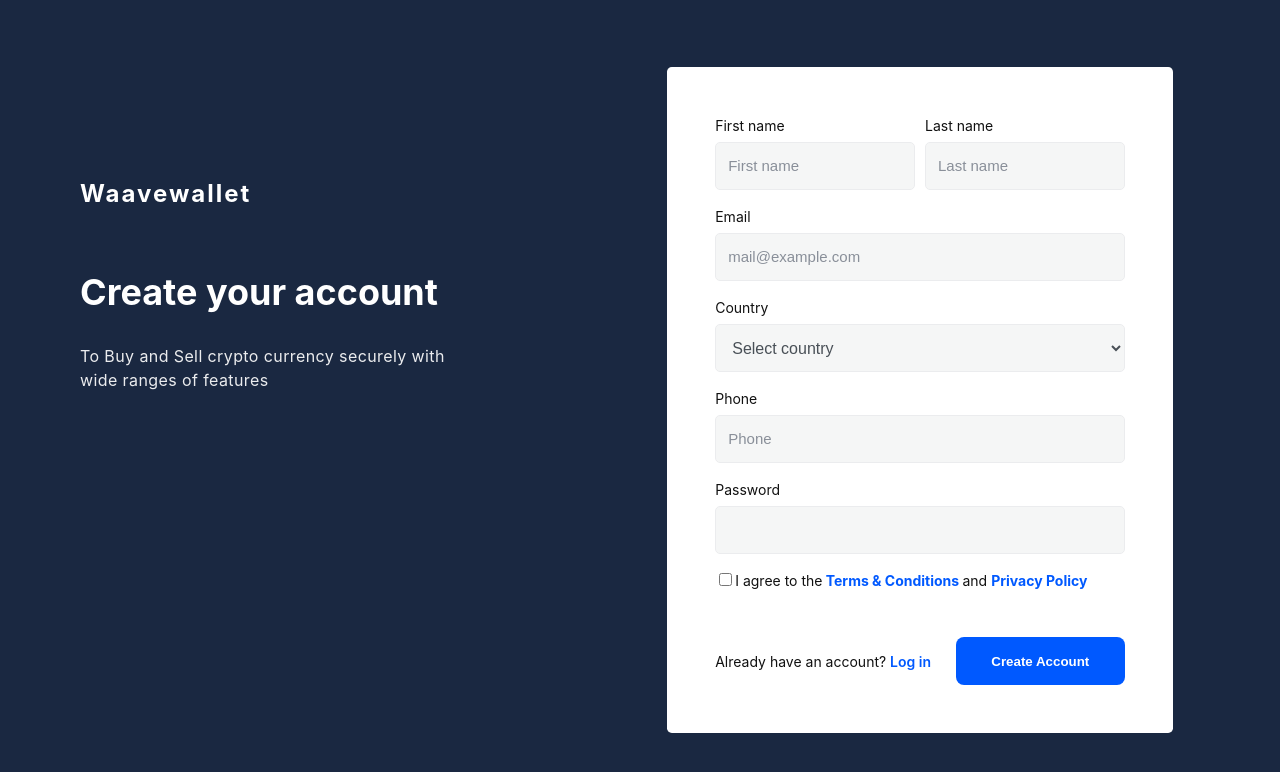
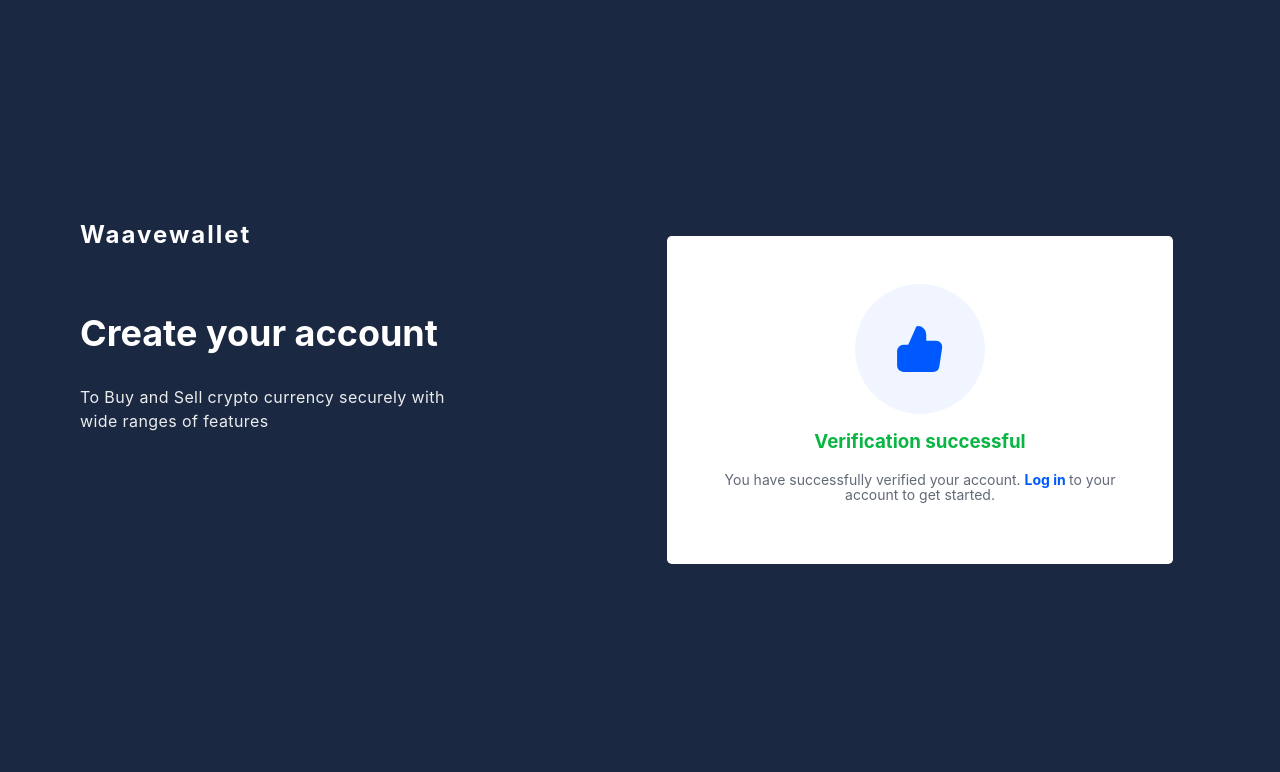
Before and after one commit to taofik-adeniyi/wave, a React (Create React App) app: page /register in a window 1280 px wide. Shown: the top 772 px of the page. Built offline with nearby package versions, Linux system fonts and the light colour scheme; a web font is replaced by a local one.

Commit message:
Login and register

```diff
--- a/src/pages/Onboarding/Auth/Register.js
+++ b/src/pages/Onboarding/Auth/Register.js
@@ -1,22 +1,19 @@
-import React from 'react'
+import React, {useState} from 'react'
 import {Container, Row, Column, H1, H3, P} from './MainStyled'
 import {Link } from 'react-router-dom'
+import {ThumbsUp} from 'react-feather'
 import './index.css'
 
-import {EyeOff} from 'react-feather'
+
 
 const Register = () => {
-    return (
-        <Container>
-            <Row>
-                <Column>
-                    <H3 marginTop="17vh">Waavewallet</H3>
-                    <H1>Create your account </H1>
-                    <P>To Buy and Sell crypto currency securely with <br />  wide ranges of features</P>
-                </Column>
-                <Column>
-                   <div className="form-container">
-                    <form>
+
+  const [onboardingState, setOnboardingState] = useState(3)
+
+
+  const onBoard = ()=> {
+      if(onboardingState ===1){
+          return <form>
           <div className="form-group-input">
              <div className="form-group mr">
                  <label>First name</label>
@@ -31,7 +28,7 @@ const Register = () => {
           <label>Email</label>
          <input type="text" placeholder="mail@example.com" className="formControl"/>
          </div>
-                        <div className="form-group">
+         {/* <div className="form-group">
          <label>Country</label>
            <select className="formControl">
                <option>Select country</option>
@@ -39,7 +36,7 @@ const Register = () => {
                <option>Uk</option>
                <option>USA</option>
            </select>
-                        </div>
+         </div> */}
          <div className="form-group">
          <label>Phone</label>
          <input type="text" className="formControl" placeholder="Phone" />
@@ -69,6 +66,68 @@ const Register = () => {
 
          </div>
          </form>
+      }else if(onboardingState ===2){
+          return <form>
+                      <div className="verify-code">
+                        <div className="verify-code-content-wrapper">
+                          <div className="form-group">
+                            <input type="number" className="formControlOTP" />
+                            <input type="number" className="formControlOTP" />
+                            <input type="number" className="formControlOTP" />
+                            <input type="number" className="formControlOTP" />
+                            <input type="number" className="formControlOTP" />
+                            <input type="number" className="formControlOTP" />
+                          </div>
+                          <h3>Enter verification code </h3>
+                          <div className="verify-code-content">
+                              <p>We sent a verification code to <strong>name@email.com</strong>, check it to have your account verified</p>
+                               <small>Didn’t receive the code? <Link to="/"><strong>Send again</strong></Link></small>
+
+                          </div>
+                          </div>
+                      </div>
+                </form>
+      }
+      else if(onboardingState === 3){
+        return <form>
+                    <div className="verify-code">
+                      <div className="verify-code-content-wrapper">
+                        <div className="verify-icon-wrapper">
+                           <div className="verify-icon">
+                           <ThumbsUp color="#0059FF" size={50} fill="#0059FF" />
+                           </div>
+                        </div>
+                        <h3 className="verify-icon-header">Verification successful</h3>
+                        <div className="verify-code-content">
+
+                               <p>You have successfully verified your account. <Link to="/"><strong>Log in </strong></Link>to your account to get started.</p>
+                        </div>
+                        </div>
+                    </div>
+              </form>
+    }
+
+  }
+
+
+
+
+
+    return (
+        <Container>
+            <Row>
+                <Column>
+                   {onboardingState === 1? <H3 marginTop="17vh">Waavewallet</H3>:
+                     <H3 marginTop="1vh">Waavewallet</H3>
+                   }
+                    <H1>Create your account </H1>
+                    <P>To Buy and Sell crypto currency securely with <br />  wide ranges of features</P>
+                </Column>
+                <Column>
+                   <div className="form-container">
+                     <div className="form-wrapper">
+                         {onBoard()}
+                     </div>
 
                    </div>
 
--- a/src/pages/Onboarding/Auth/index.css
+++ b/src/pages/Onboarding/Auth/index.css
@@ -12,7 +12,7 @@
 }
 
 
-form{
+.form-wrapper{
     background-color: #fff;
     width: 80%;
     padding: 3rem 3rem 3rem 3rem;
@@ -91,6 +91,10 @@ transition: border-color .15s ease-in-out,box-shadow .15s ease-in-out;
       justify-content: space-between;
       align-items: center;
   }
+  .form-footer-text{
+    display: flex;
+}
+
   .form-footer-text p{
       color: #111;
       font-size: 14px;
@@ -106,3 +110,78 @@ transition: border-color .15s ease-in-out,box-shadow .15s ease-in-out;
     right: 5rem;
     top: 11rem;
   }
+
+  .verify-code{
+        display: flex;
+        justify-content: center;
+      color:#1A2841 !important;
+  }
+  .verify-code-content-wrapper{
+       text-align: center;
+       width: 100%;
+       line-height: 1.1;
+       color:#626977;
+  }
+  .verify-code-content-wrapper h3{
+    color:#1A2841 !important;
+  }
+  .verify-code-content{
+      font-size: 14px;
+
+  }
+  .formControlOTP{
+        display: inline;
+        width: 50px;
+        height: 100px;
+        padding: .375rem .75rem;
+        font-size: 2rem;
+        line-height: 1.5;
+        color: #495057;
+        margin-right: 9px;
+        background-color: #F5F6F6;
+        background-clip: padding-box;
+        border: 1px solid #EBECEE;
+        box-sizing: border-box;
+        border-radius: 5px;
+        transition: border-color .15s ease-in-out,box-shadow .15s ease-in-out;
+  }
+  .formControlOTP:focus{
+    outline-color: #EBECEE;
+  }
+
+ /* Chrome, Safari, Edge, Opera */
+input::-webkit-outer-spin-button,
+input::-webkit-inner-spin-button {
+  -webkit-appearance: none;
+  margin: 0;
+}
+
+/* Firefox */
+input[type=number] {
+  -moz-appearance: textfield;
+}
+
+.verify-icon-wrapper{
+    display: flex;
+    justify-content: center;
+    align-items: center;
+}
+.verify-icon{
+
+    display: flex;
+    justify-content: center;
+    background: #F0F5FF;
+    align-items: center;
+    width: 130px;
+    height: 130px;
+
+    border-radius: 50%;
+    -webkit-border-radius: 50%;
+    -moz-border-radius: 50%;
+    -ms-border-radius: 50%;
+    -o-border-radius: 50%;
+}
+
+.verify-code-content-wrapper .verify-icon-header{
+    color: #0ab643 !important;
+}
```
Lines whose indentation alone changed are shown as unchanged.
